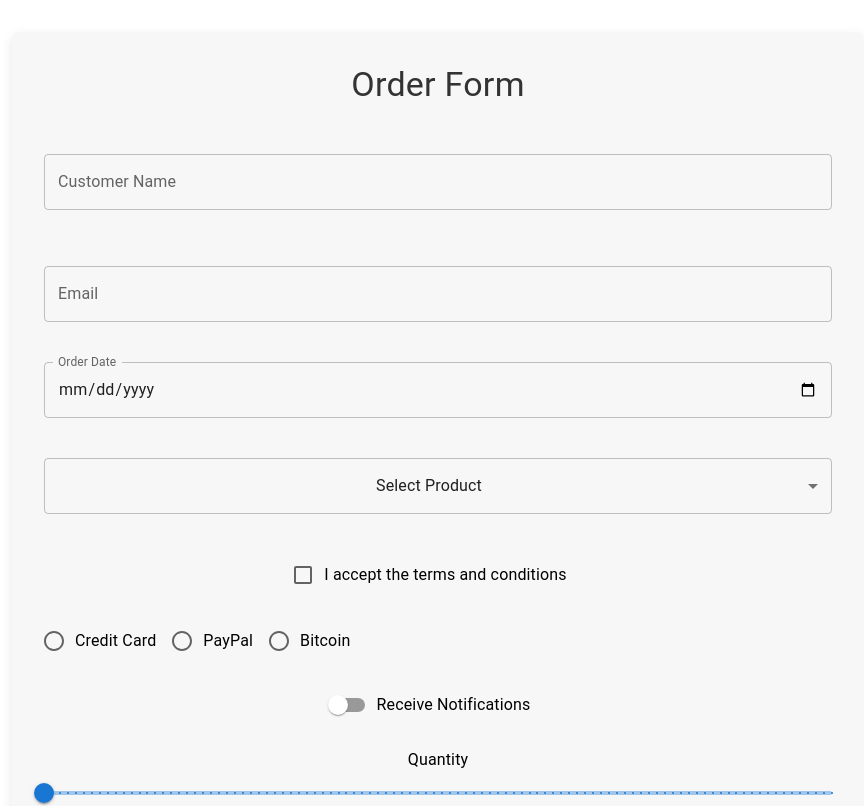
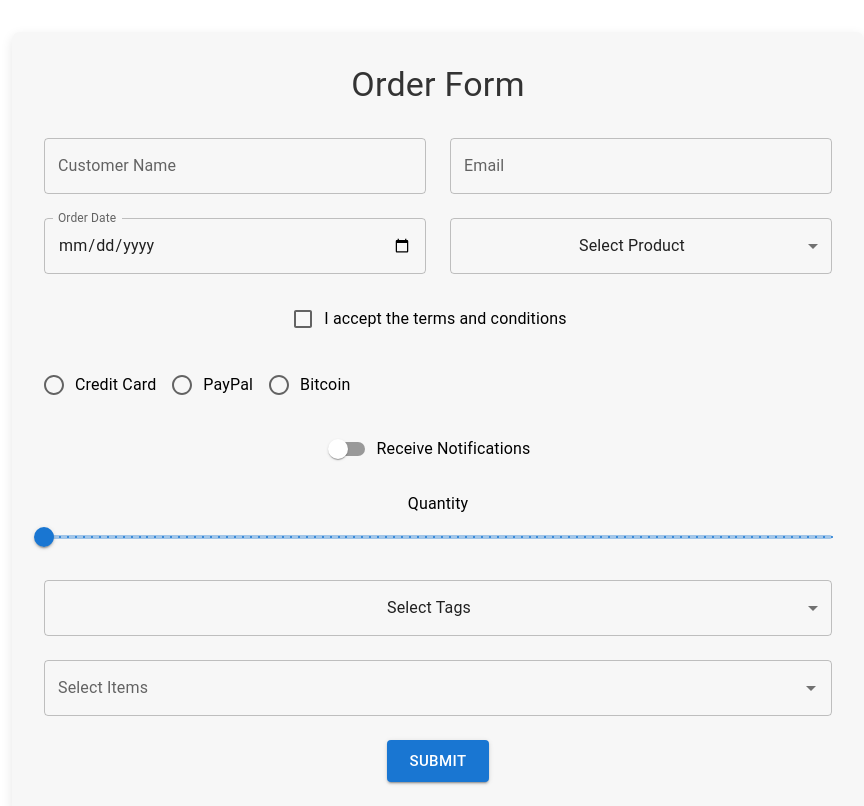
Before and after one commit to ZahraaaRezaeiii/react-form, a React (Create React App) app: page / in a window 1280 px wide. Shown: the top 806 px of the page, without its empty margins (202-1066 px from the left). Built offline with nearby package versions, Linux system fonts and the light colour scheme.

Commit message:
use Grid for better style

```diff
--- a/package.json
+++ b/package.json
@@ -1,4 +1,5 @@
 {
+  "homepage": "https://zahraaarezaeiii.github.io/react-form",
   "name": "form-react",
   "version": "0.1.0",
   "private": true,
@@ -24,6 +25,8 @@
   },
   "scripts": {
     "start": "react-scripts start",
+    "predeploy": "npm run build",
+    "deploy": "gh-pages -d build",
     "build": "react-scripts build",
     "test": "react-scripts test",
     "eject": "react-scripts eject"
@@ -45,5 +48,8 @@
       "last 1 firefox version",
       "last 1 safari version"
     ]
+  },
+  "devDependencies": {
+    "gh-pages": "^6.2.0"
   }
 }
--- a/src/OrderForm.js
+++ b/src/OrderForm.js
@@ -17,6 +17,7 @@ import {
   Slider,
   Autocomplete,
   Chip,
+  Grid,
   Box,
 } from '@mui/material';
 
@@ -76,7 +77,8 @@ const OrderForm = () => {
         </Typography>
 
         <form onSubmit={handleSubmit(onSubmit)}>
-          <Box sx={{ mb: 3 }}>
+          <Grid container spacing={3}>
+            <Grid item xs={12} sm={6}>
               <Controller
                 name="customerName"
                 control={control}
@@ -88,14 +90,12 @@ const OrderForm = () => {
                     fullWidth
                     error={!!errors.customerName}
                     helperText={errors.customerName?.message}
-                  margin="normal"
-                  sx={{ mb: 2 }}
                   />
                 )}
               />
-          </Box>
+            </Grid>
 
-          <Box sx={{ mb: 3 }}>
+            <Grid item xs={12} sm={6}>
               <Controller
                 name="email"
                 control={control}
@@ -107,14 +107,12 @@ const OrderForm = () => {
                     fullWidth
                     error={!!errors.email}
                     helperText={errors.email?.message}
-                  margin="normal"
-                  sx={{ mb: 2 }}
                   />
                 )}
               />
-          </Box>
+            </Grid>
 
-          <Box sx={{ mb: 3 }}>
+            <Grid item xs={12} sm={6}>
               <Controller
                 name="orderDate"
                 control={control}
@@ -130,13 +128,12 @@ const OrderForm = () => {
                     InputLabelProps={{
                       shrink: true,
                     }}
-                  sx={{ mb: 2 }}
                   />
                 )}
               />
-          </Box>
+            </Grid>
 
-          <Box sx={{ mb: 3 }}>
+            <Grid item xs={12} sm={6}>
               <Controller
                 name="product"
                 control={control}
@@ -146,7 +143,6 @@ const OrderForm = () => {
                     fullWidth
                     displayEmpty
                     error={!!errors.product}
-                  sx={{ mb: 2 }}
                   >
                     <MenuItem value="">Select Product</MenuItem>
                     <MenuItem value="product1">Product 1</MenuItem>
@@ -156,9 +152,9 @@ const OrderForm = () => {
                 )}
               />
               {errors.product && <Typography color="error">{errors.product.message}</Typography>}
-          </Box>
+            </Grid>
 
-          <Box sx={{ mb: 3 }}>
+            <Grid item xs={12}>
               <Controller
                 name="subscribe"
                 control={control}
@@ -170,9 +166,9 @@ const OrderForm = () => {
                 )}
               />
               {errors.subscribe && <Typography color="error">{errors.subscribe.message}</Typography>}
-          </Box>
+            </Grid>
 
-          <Box sx={{ mb: 3 }}>
+            <Grid item xs={12}>
               <Controller
                 name="paymentMethod"
                 control={control}
@@ -187,9 +183,9 @@ const OrderForm = () => {
               {errors.paymentMethod && (
                 <Typography color="error">{errors.paymentMethod.message}</Typography>
               )}
-          </Box>
+            </Grid>
 
-          <Box sx={{ mb: 3 }}>
+            <Grid item xs={12}>
               <Controller
                 name="notifications"
                 control={control}
@@ -200,9 +196,9 @@ const OrderForm = () => {
                   />
                 )}
               />
-          </Box>
+            </Grid>
 
-          <Box sx={{ mb: 3 }}>
+            <Grid item xs={12}>
               <Typography gutterBottom>Quantity</Typography>
               <Controller
                 name="quantity"
@@ -216,13 +212,12 @@ const OrderForm = () => {
                     step={1}
                     marks
                     valueLabelDisplay="auto"
-                  sx={{ color: 'primary.main' }}
                   />
                 )}
               />
-          </Box>
+            </Grid>
 
-          <Box sx={{ mb: 3 }}>
+            <Grid item xs={12}>
               <Controller
                 name="tags"
                 control={control}
@@ -233,7 +228,6 @@ const OrderForm = () => {
                     fullWidth
                     displayEmpty
                     error={!!errors.tags}
-                  sx={{ mb: 2 }}
                     renderValue={(selected) =>
                       selected.length === 0 ? 'Select Tags' : selected.join(', ')
                     }
@@ -248,9 +242,9 @@ const OrderForm = () => {
                 )}
               />
               {errors.tags && <Typography color="error">{errors.tags.message}</Typography>}
-          </Box>
+            </Grid>
 
-          <Box sx={{ mb: 3 }}>
+            <Grid item xs={12}>
               <Controller
                 name="selectedItems"
                 control={control}
@@ -280,13 +274,14 @@ const OrderForm = () => {
               {errors.selectedItems && (
                 <Typography color="error">{errors.selectedItems.message}</Typography>
               )}
-          </Box>
+            </Grid>
 
-          <Box sx={{ textAlign: 'center', mt: 4 }}>
+            <Grid item xs={12} textAlign="center">
               <Button type="submit" variant="contained" color="primary" size="large">
                 Submit
               </Button>
-          </Box>
+            </Grid>
+          </Grid>
         </form>
       </Box>
     </Container>
```
Also changed, not shown: 1 other file (tests, documents, lock files or other folders). Lines whose indentation alone changed are shown as unchanged.
